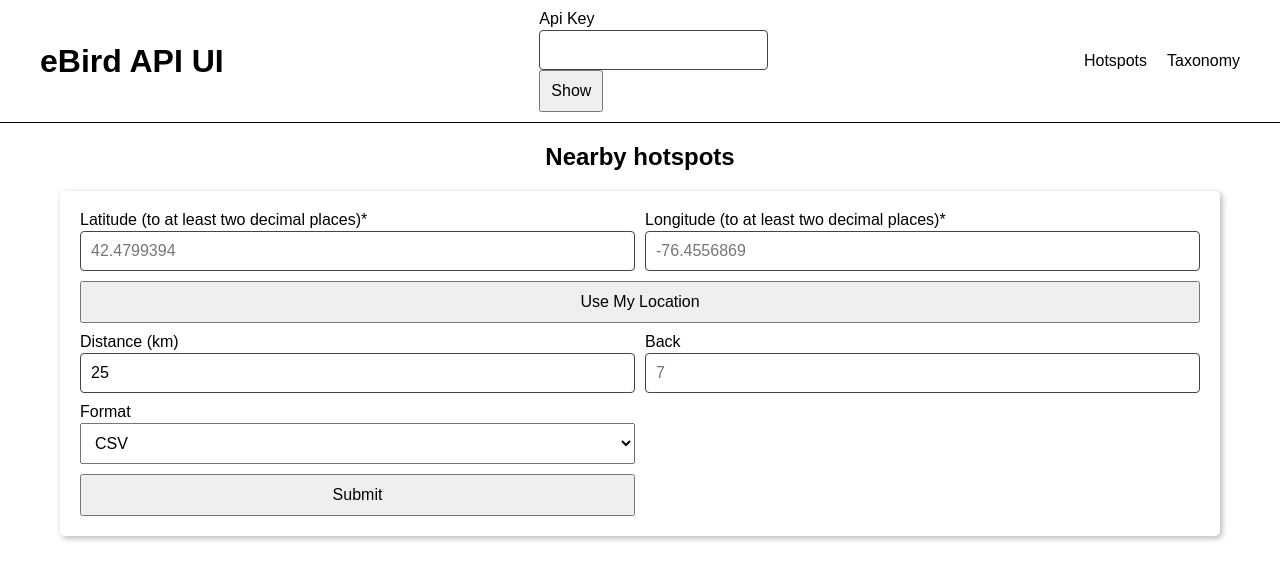
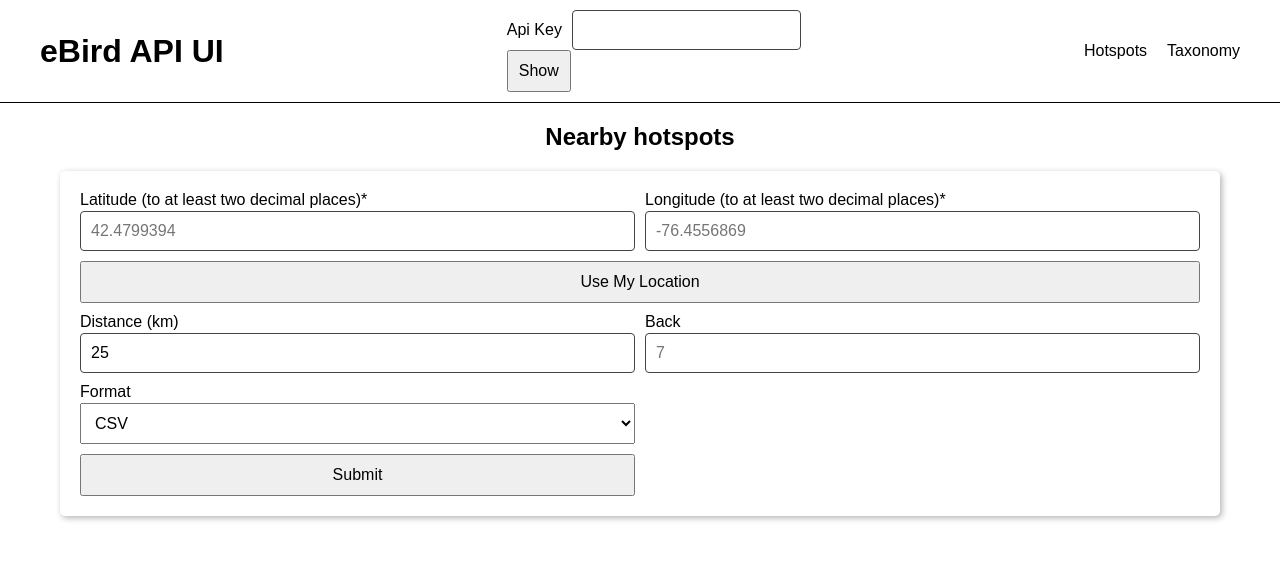
Before and after one commit to Fimbelowski/ebird-api-ui, a React (Vite) app: page /nearby-hotspots in a window 1280 px wide. Shown: the top 580 px of the page. Built offline with nearby package versions, Linux system fonts and the light colour scheme.

Commit message:
Add inline prop to BaseInput.

```diff
--- a/src/components/ApiKeyInput.tsx
+++ b/src/components/ApiKeyInput.tsx
@@ -31,6 +31,7 @@ export default function ApiKeyInput() {
     <div className="api-key-input">
       <BaseInput
         id="api-key"
+        inline
         label="Api Key"
         onChange={onChange}
         type={inputType()}
--- a/src/components/BaseInput.tsx
+++ b/src/components/BaseInput.tsx
@@ -9,6 +9,7 @@ export default function BaseInput({
   disabled = false,
   hideStepper = false,
   id,
+  inline = false,
   label,
   loading = false,
   max,
@@ -30,8 +31,16 @@ export default function BaseInput({
     return classNames([
       'base-input__input',
       { 'base-input__input--disabled': disabled },
+      { 'base-input__input--inline': inline },
       { 'base-input__input--loading': loading },
       { 'base-input__input--no-stepper': hideStepper },
+    ]);
+  }
+
+  function labelClasses() {
+    return classNames([
+      'base-input__label',
+      { 'base-input__label--inline': inline },
     ]);
   }
 
@@ -65,7 +74,7 @@ export default function BaseInput({
   return (
     <div className={containerClasses()}>
       <label
-        className="base-input__label"
+        className={labelClasses()}
         htmlFor={id}
       >
         {label}
--- a/src/sass/components/_BaseInput.scss
+++ b/src/sass/components/_BaseInput.scss
@@ -9,6 +9,10 @@
 
     &--disabled {
       cursor: not-allowed;
+    }
+
+    &--inline {
+      width: auto;
     }
 
     &--loading {
@@ -29,5 +33,11 @@
   &__label {
     display: block;
     padding-bottom: 0.2rem;
+
+    &--inline {
+      display: inline;
+      padding-bottom: 0;
+      padding-right: 1rem;
+    }
   }
 }
--- a/src/types/CommonInputProps.ts
+++ b/src/types/CommonInputProps.ts
@@ -2,6 +2,7 @@ export default interface CommonInputProps {
   className?: string;
   disabled?: boolean;
   id: string;
+  inline?: boolean;
   label: string;
   loading?: boolean;
   onChange: (event: React.ChangeEvent<HTMLInputElement>) => void;
```
